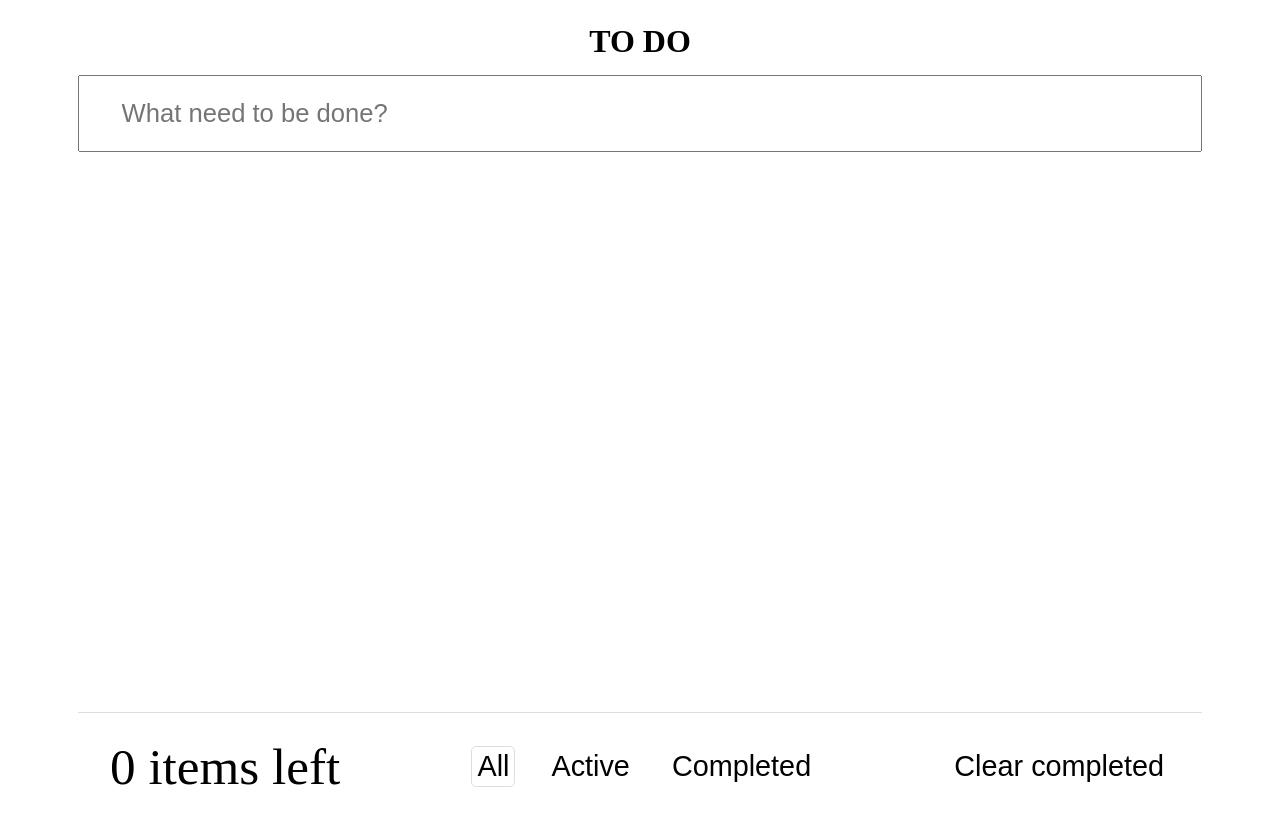
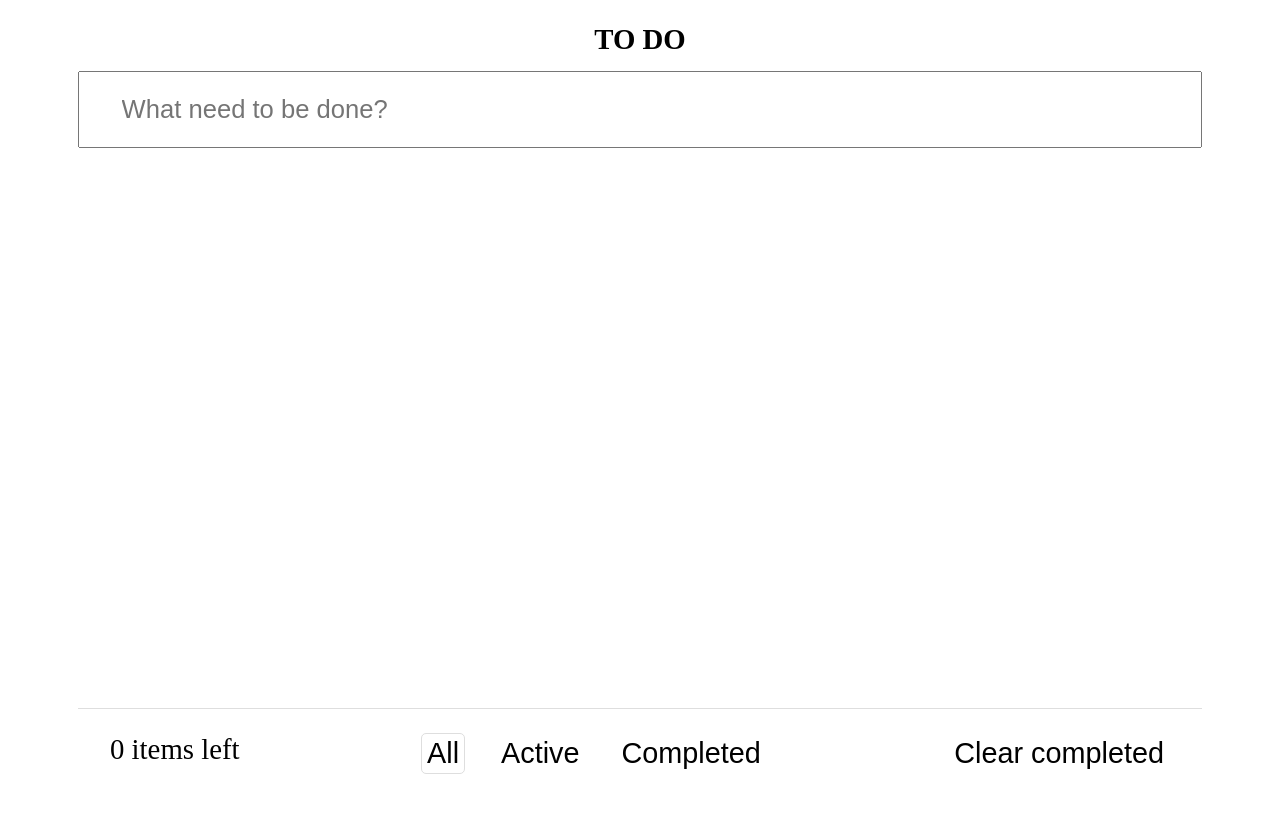
Before and after one commit to ildarfaz/app_todo, a Next.js app: page / in a window 1280 px wide. Shown: the top 826 px of the page. Built offline with nearby package versions, Linux system fonts and the light colour scheme.

Commit message:
fix style

```diff
--- a/src/app/style.module.scss
+++ b/src/app/style.module.scss
@@ -2,13 +2,4 @@
     display: grid;
     padding: 23px 78px;
     gap: 15px;
-    p {
-        font-size: 3.2rem;
-        text-align: center;
-    }
-    header {
-        width: 100%;
-        display: flex;
-        justify-content: center;
-    }
 }
--- a/src/components/footer/index.tsx
+++ b/src/components/footer/index.tsx
@@ -23,7 +23,7 @@ export const Footer: FC<TFooter> = ({ list, handleClear, handleFilter, activeFil
     }
 
     return <footer className={styles.box}>
-        <p>{`${list.length} items left`}</p>
+        <p className={styles.box__title}>{`${list.length} items left`}</p>
         <div className={styles.btn__action}>
             <Button
                 onClick={() => onHandleFilter(EFilterType.ALL)}
--- a/src/components/footer/style.module.scss
+++ b/src/components/footer/style.module.scss
@@ -11,7 +11,7 @@
         width: max-content;
     }
 
-    p {
+    &__title {
         font-size: 1.8rem;
     }
 }
--- a/src/components/header/index.tsx
+++ b/src/components/header/index.tsx
@@ -1,11 +1,12 @@
 import { FC } from "react";
 
+import styles from "./style.module.scss";
 
 export const Header: FC = () => {
 
     return (
-        <header>
-            <h1>TO DO</h1>
+        <header className={styles.header}>
+            <h1 className={styles.header__title}>TO DO</h1>
         </header>
     );
 }
--- a/src/components/header/style.module.scss
+++ b/src/components/header/style.module.scss
@@ -1,3 +1,9 @@
-.box {
+.header {
+    width: 100%;
+    display: flex;
+    justify-content: center;
 
+    &__title {
+        font-size: 1.8rem;
+    }
 }
--- a/src/styles/globals.scss
+++ b/src/styles/globals.scss
@@ -4,6 +4,10 @@
   margin: 0;
 }
 
+body {
+  font-size: 62.5%;
+}
+
 a {
   color: inherit;
   text-decoration: none;
```
